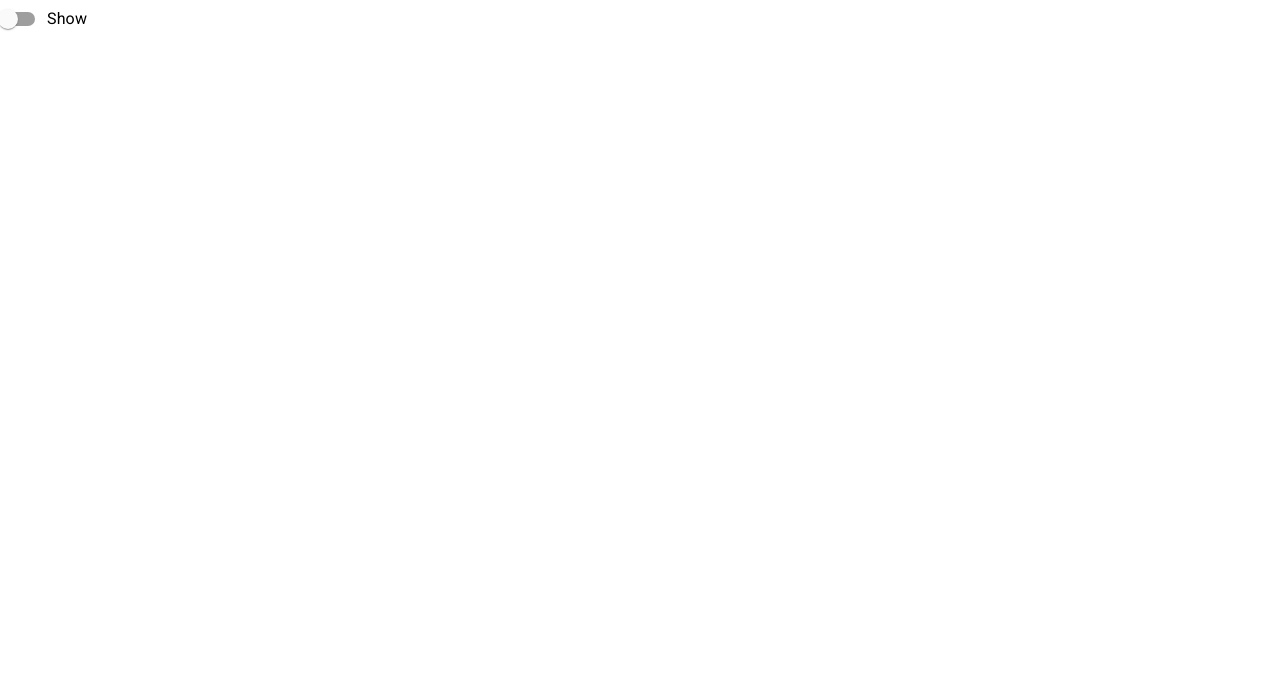
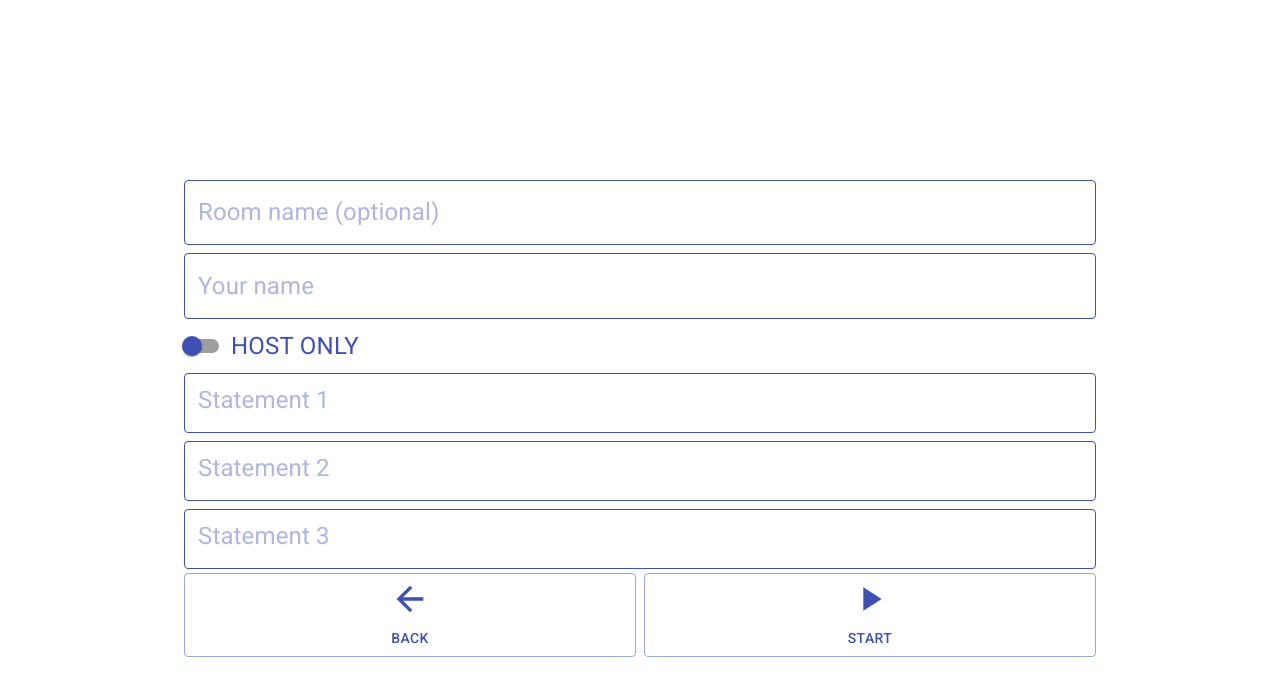
Before and after one commit to MetalWing/2T1L, a React (Create React App) app: page /lobby in a window 1280 px wide. Shown: the top 696 px of the page. Built offline with nearby package versions, Linux system fonts and the light colour scheme.

Commit message:
Created lobby page

```diff
--- a/src/components/home.js
+++ b/src/components/home.js
@@ -1,18 +1,26 @@
-import React, { useState } from "react";
-import { useHistory } from "react-router-dom";
+import React, { useState } from 'react';
+import { useHistory } from 'react-router-dom';
 
 import { Button, Grid, Container, TextField } from '@material-ui/core';
 import InputAdornment from '@material-ui/core/InputAdornment';
-import Fade from '@material-ui/core/Fade';
 
 
 import PersonIcon from '@material-ui/icons/Person';
 import PeopleIcon from '@material-ui/icons/People';
 import HelpIcon from '@material-ui/icons/Help';
 
-import FormControlLabel from '@material-ui/core/FormControlLabel';
-import Switch from '@material-ui/core/Switch';
+import { makeStyles } from '@material-ui/core/styles';
 
+const useStyles = makeStyles((theme) => ({
+    input1: {
+        height: 48,
+        fontSize: 'xxx-large',
+        color: theme.palette.primary.main
+      },
+    specialOutline: {
+        borderColor: theme.palette.primary.main,
+    }
+  }));
 
 export default function Home()  {
     const [join, joinClicked] = useState(false);
@@ -20,55 +28,67 @@ export default function Home()  {
     const routeChange = (newPath) =>{
         history.push(newPath);
     }
-    const [checked, setChecked] = React.useState(false);
 
     const handleJoinClicked = () => {
       joinClicked((prev) => !prev);
     };
+
+    const classes = useStyles();
+
     return (
-        <Container maxWidth="md">
+        <Container maxWidth='md'>
                 <Grid
                 container
                 spacing={1}
-                alignItems="center"
-                direction="column"
-                justify="center"
+                alignItems='center'
+                direction='column'
+                justify='center'
                 style={{ minHeight: '100vh', flexWrap: 'nowrap' }}>
-                    <Grid item xs={12} style={{width: "100%"}}>
+                    <Grid item xs={12} style={{width: '100%'}}>
                         <Button
-                        color="primary"
+                        color='primary'
                         fullWidth={true}
-                        variant="outlined"
+                        variant='outlined'
                         onClick={() => routeChange('lobby')}>
                             <Grid>
                                 <PersonIcon style={{ fontSize: 40 }} /><br />Host
                             </Grid>
                         </Button>
                     </Grid>
-                    <Grid item xs={12} style={{width: "100%"}}>
+                    <Grid item xs={12} style={{width: '100%'}}>
                         {!join && <Button
-                        color="primary"
+                        color='primary'
                         fullWidth={true}
-                        variant="outlined"
+                        variant='outlined'
                         onClick={handleJoinClicked}>
                             <Grid>
                                 <PeopleIcon style={{ fontSize: 40 }} /><br />Join
                             </Grid>
                         </Button>}
-                        <Fade in={join} timeout={{ enter: 1000 }} unmountOnExit>
-                        <TextField id="outlined-basic" variant="outlined" fullWidth={true} InputProps={{
+                        {join &&
+                        <TextField color='primary' type='text' variant='outlined' fullWidth={true}
+                            InputProps={{
+                            placeholder: 'Enter room code',
                             startAdornment: (
-                              <InputAdornment position="start">
-                                <PeopleIcon style={{ fontSize: 40 }} />
+                              <InputAdornment position='start'>
+                                <PeopleIcon color='primary'  style={{ fontSize: 40 }} />
                               </InputAdornment>
-                            )
-                          }} /></Fade>
+                            ),
+                            classes: {
+                                input: classes.input1,
+                                notchedOutline: classes.specialOutline,
+                                focused: classes.specialOutline
+                            }
+                          }}
+                          inputProps={{
+                            maxLength: 4
+                          }} />}
                     </Grid>
-                    <Grid item xs={12} style={{width: "100%"}}>
+                    <Grid item xs={12} style={{width: '100%'}}>
                         <Button
-                        color="primary"
+                        color='primary'
                         fullWidth={true}
-                        variant="outlined"
+                        variant='outlined'
                         onClick={() => routeChange('help')}>
                             <Grid>
                                 <HelpIcon style={{ fontSize: 40 }} /><br />Help
@@ -79,7 +99,3 @@ export default function Home()  {
         </Container>
     );
 }
-
-function showRoomCodePrompt() {
-    console.log('%c ayy lmao', 'color: hotpink');
-}
--- a/src/components/lobby.js
+++ b/src/components/lobby.js
@@ -1,37 +1,159 @@
-// import React from "react";
+import React, { useState } from 'react';
+import { useHistory } from 'react-router-dom';
 
-// export default class Lobby extends React.Component {
-//     render() {
-//       return <h1>Hello, {this.props.name}</h1>;
-//     }
-//   }
+import { Grid, Container, TextField, Button } from '@material-ui/core';
+import TextareaAutosize from '@material-ui/core/TextareaAutosize';
 
-  import React from 'react';
 import Switch from '@material-ui/core/Switch';
-import Fade from '@material-ui/core/Fade';
 import FormControlLabel from '@material-ui/core/FormControlLabel';
-import { TextField } from '@material-ui/core';
+import PlayArrowIcon from '@material-ui/icons/PlayArrow';
+import ArrowBackIcon from '@material-ui/icons/ArrowBack';
 
+import { makeStyles, withStyles } from '@material-ui/core/styles';
 
+const useStyles = makeStyles((theme) => ({
+    input1: {
+        fontSize: 'x-large',
+        color: theme.palette.primary.main
+      },
+      input2: {
+        fontSize: 'x-large',
+        color: theme.palette.primary.main
+      },
+    specialOutline: {
+        borderColor: theme.palette.primary.main,
+    }
+  }));
 
-export default function Lobby() {
-  const [checked, setChecked] = React.useState(false);
+  const BlueSwitch = withStyles({
+    switchBase: {
+      color: '#3f50b5',
+      '&$checked': {
+        color: '#3f50b5',
+      },
+      '&$checked + $track': {
+        backgroundColor: '#3f50b5',
+        opacity: 0.8
+      },
+    },
+    checked: {},
+    track: {},
+  })(Switch);
 
-  const handleChange = () => {
-    setChecked((prev) => !prev);
-  };
+export default function Lobby()  {
+    const [hostOnly, setHostOnly] = useState(false);
 
-  return (
-    <div >
-      <div>
-        <FormControlLabel
-          control={<Switch checked={checked} onChange={handleChange} />}
-          label="Show"
-        />
-        <Fade  in={checked}>
-        <TextField id="outlined-basic" size="large" variant="outlined" fullWidth={true} />
-        </Fade>
-      </div>
-    </div>
-  );
+    const history = useHistory();
+    const routeChange = (newPath) =>{
+        history.push(newPath);
+    }
+
+    const handleHostOnlyClicked = () => {
+      setHostOnly((prev) => !prev);
+    };
+
+    const classes = useStyles();
+
+    return (
+        <Container maxWidth='md'>
+                <Grid
+                container
+                spacing={1}
+                alignItems='center'
+                direction='column'
+                justify='center'
+                style={{ minHeight: '100vh', marginTop: '1em', flexWrap: 'nowrap' }}>
+                    <Grid item xs={12} style={{width: '100%'}}>
+                    <TextField color='primary' type='text' variant='outlined' fullWidth={true}
+                            InputProps={{
+                            placeholder: 'Room name (optional)',
+                            classes: {
+                                input: classes.input1,
+                                notchedOutline: classes.specialOutline,
+                                focused: classes.specialOutline
+                            }
+                          }} />
+                    </Grid>
+                    <Grid item xs={12} style={{width: '100%'}}>
+                      <TextField color='primary' type='text' variant='outlined' fullWidth={true}
+                            InputProps={{
+                            placeholder: 'Your name',
+                            classes: {
+                                input: classes.input1,
+                                notchedOutline: classes.specialOutline,
+                                focused: classes.specialOutline
+                            }
+                          }} />
+                    </Grid>
+                    <Grid item xs={12} style={{width: '100%'}}>
+                      <FormControlLabel classes={{label: classes.input2}} control=
+                      {<BlueSwitch
+                          checked={hostOnly} classes={classes.switchStyle1}
+                          onChange={handleHostOnlyClicked}
+                          inputProps={{ 'aria-label': 'secondary checkbox' }}
+                      />}  label="HOST ONLY" />
+                    </Grid>
+                    {!hostOnly &&
+                    <Grid item xs={12} style={{width: '100%'}}>
+                      <TextField color='primary' type='text' multiline variant='outlined' fullWidth={true}
+                            InputProps={{
+                            placeholder: 'Statement 1',
+                            classes: {
+                                input: classes.input1,
+                                notchedOutline: classes.specialOutline,
+                                focused: classes.specialOutline
+                            }
+                          }} />
+                    </Grid> }
+                    {!hostOnly &&
+                    <Grid item xs={12} style={{width: '100%'}}>
+                      <TextField color='primary' type='text' multiline variant='outlined' fullWidth={true}
+                            InputProps={{
+                            placeholder: 'Statement 2',
+                            classes: {
+                                input: classes.input1,
+                                notchedOutline: classes.specialOutline,
+                                focused: classes.specialOutline
+                            }
+                          }} />
+                    </Grid>}
+                    {!hostOnly &&
+                    <Grid item xs={12} style={{width: '100%'}}>
+                      <TextField color='primary' type='text' multiline variant='outlined' fullWidth={true}
+                            InputProps={{
+                            placeholder: 'Statement 3',
+                            classes: {
+                                input: classes.input1,
+                                notchedOutline: classes.specialOutline,
+                                focused: classes.specialOutline
+                            }
+                          }} />
+                    </Grid>}
+                    <Grid container spacing={1} style={{width: '100%'}}>
+                    <Grid item xs={6}>
+                    <Button
+                        color='primary'
+                        fullWidth={true}
+                        variant='outlined'
+                        onClick={() => routeChange('/')}>
+                            <Grid>
+                                <ArrowBackIcon style={{ fontSize: 40 }} /><br />Back
+                            </Grid>
+                        </Button>
+                    </Grid>
+                    <Grid item xs={6}>
+                    <Button
+                        color='primary'
+                        fullWidth={true}
+                        variant='outlined'
+                        onClick={() => routeChange('lobby')}>
+                            <Grid>
+                                <PlayArrowIcon style={{ fontSize: 40 }} /><br />Start
+                            </Grid>
+                        </Button>
+                    </Grid>
+                    </Grid>
+                </Grid>
+        </Container>
+    );
 }
```
